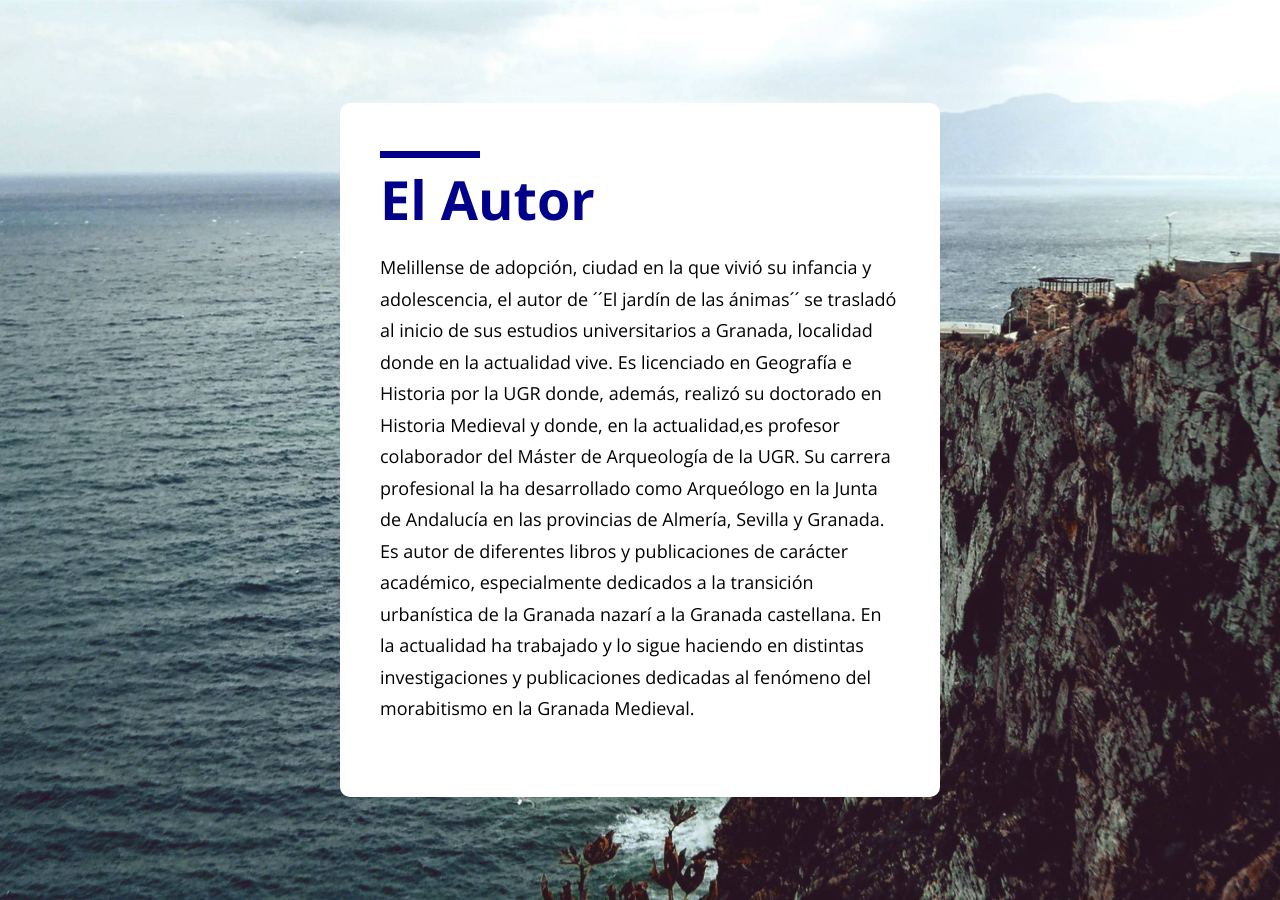
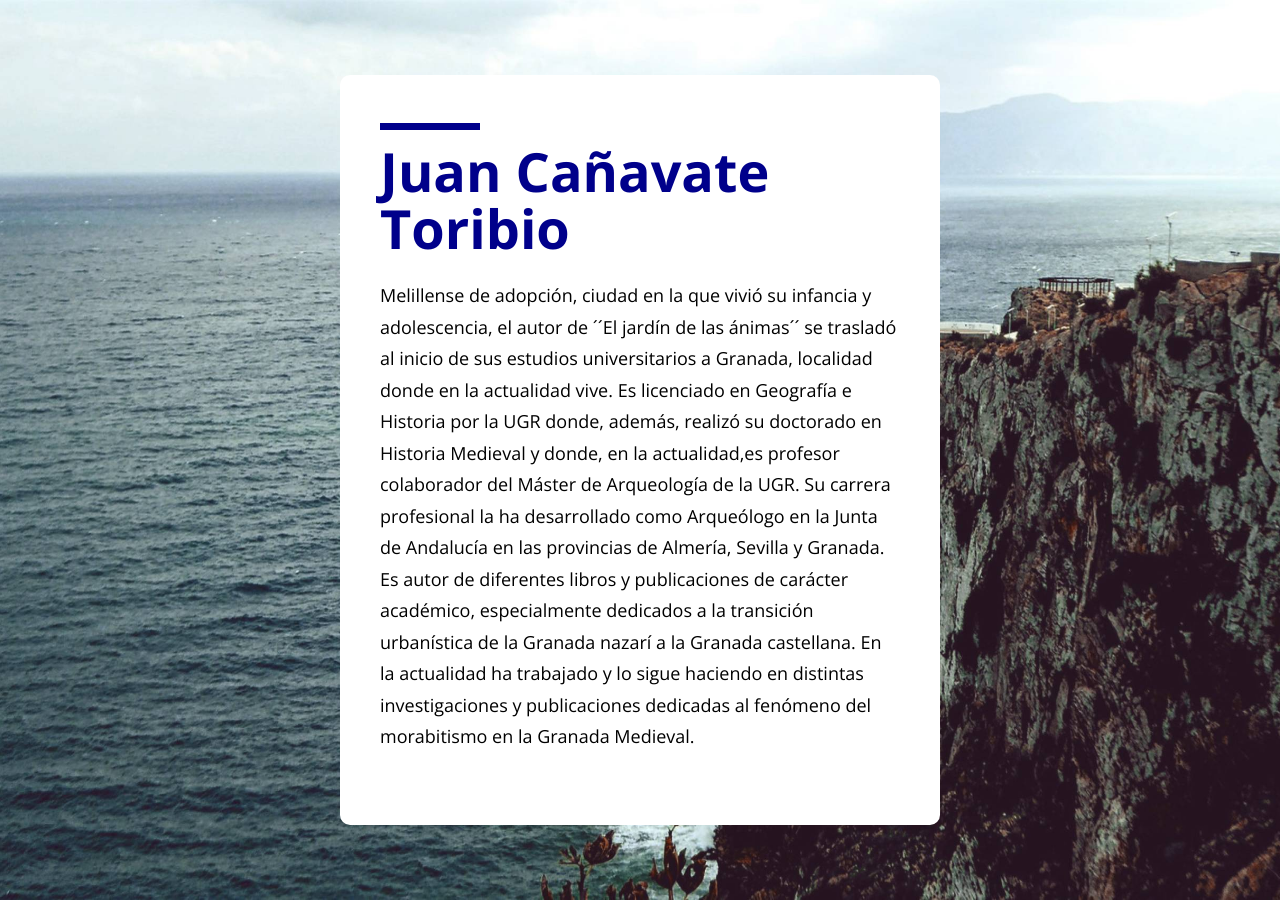
Before and after one commit to jncvt/jncvt.github.io, a Jekyll site: the page built from autor.html, in a window 1280 px wide. Built offline with Jekyll 4.4.1, drawn with Linux system fonts in a browser that asks for light colours.

Commit message:
Update autor.html

```diff
--- a/autor.html
+++ b/autor.html
@@ -3,7 +3,7 @@ layout: card
 title: Uni - A simple, one page Jekyll theme
 ---
   {% if site.title %}
-  <h1 class="pageTitle">El Autor</h1>
+  <h1 class="pageTitle">Juan Cañavate Toribio</h1>
   {% endif %}
 
   {% if site.content %}
```
